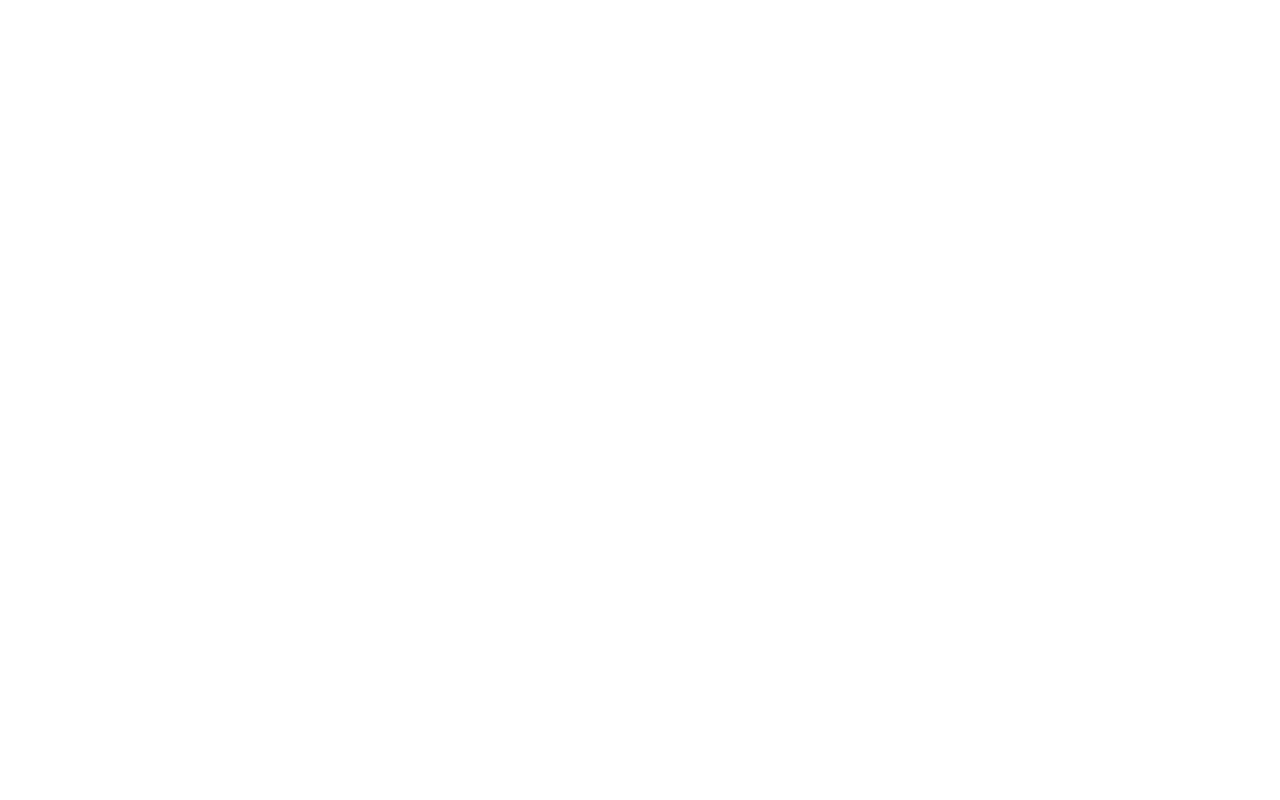
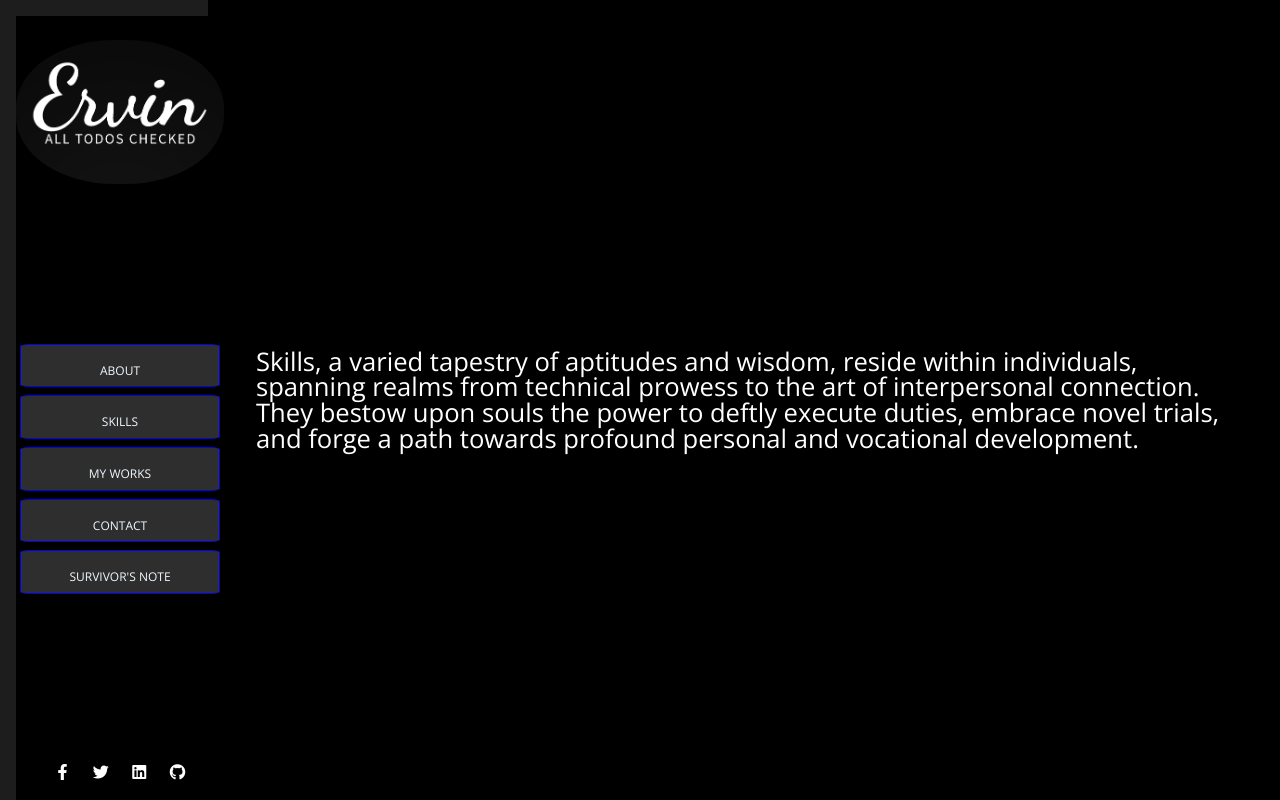
Before and after one commit to ervinMamutov/Portfolio, a website: page pages/skills.html in a window 1280 px wide. Drawn offline with nearby package versions, Linux system fonts and the light colour scheme; a web font is replaced by a local one.

Commit message:
added social link to skills

```diff
--- a/pages/skills.html
+++ b/pages/skills.html
@@ -0,0 +1,107 @@
+<!DOCTYPE html>
+<html lang="en">
+  <head>
+    <meta charset="UTF-8" />
+    <link rel="icon" type="image/svg+xml" href="./public/img/icon-er.png" />
+    <!-- ./client/assets/favicon.ico" -->
+    <meta name="viewport" content="width=device-width, initial-scale=1.0" />
+    <title>Portfolio | Ervin Mamutov</title>
+    <link
+      rel="stylesheet"
+      href="https://cdnjs.cloudflare.com/ajax/libs/font-awesome/5.15.3/css/all.min.css"
+    />
+
+    <link href="../styles/index.css" rel="stylesheet" />
+  </head>
+  <body>
+    <section class="menu-left">
+      <div class="logo">
+        <a href="../index.html" class="home-link">
+          <img
+            src="../public/img/logo-ervin-bl.png"
+            alt="my photo"
+            class="logo-image"
+          />
+        </a>
+      </div>
+      <div class="menu-more">
+        <nav class="more">
+          <ul class="more-info">
+            <li class="page-link">
+              <a href="./about.html" class="link">About</a>
+            </li>
+            <li class="page-link">
+              <a href="./skills.html" class="link">Skills</a>
+            </li>
+            <li class="page-link">
+              <a href="./works.html" class="link">My Works</a>
+            </li>
+            <li class="page-link">
+              <a href="./contact.html" class="link">Contact</a>
+            </li>
+            <li class="page-link">
+              <a href="./blog.html" class="link">Survivor's note</a>
+            </li>
+          </ul>
+        </nav>
+      </div>
+      <div class="social">
+        <ul class="social-wrapper">
+          <li class="icon facebook">
+            <a
+              href="https://www.facebook.com/"
+              class="link-social"
+              target="_blank"
+              aria-label="Facebook"
+            >
+              <span><i class="fab fa-facebook-f"></i></span>
+            </a>
+          </li>
+          <li class="icon twitter">
+            <a
+              href=" https://twitter.com"
+              class="link-social"
+              target="_blank"
+              aria-label="Twitter"
+            >
+              <span><i class="fab fa-twitter"></i></span>
+            </a>
+          </li>
+          <li class="icon linkedin">
+            <a
+              href=" https://www.linkedin.com/"
+              class="link-social"
+              target="_blank"
+              aria-label="Twitter"
+            >
+              <span><i class="fab fa-linkedin"></i></span>
+            </a>
+          </li>
+          <li class="icon github">
+            <a
+              href="https://github.com/ervinMamutov"
+              class="link-social"
+              target="_blank"
+              aria-label="GitHub"
+            >
+              <span><i class="fab fa-github"></i></span>
+            </a>
+          </li>
+        </ul>
+      </div>
+    </section>
+    <main>
+      <section class="description">
+        <div class="text-feeld">
+          <p class="blast-root">
+            Skills, a varied tapestry of aptitudes and wisdom, reside within
+            individuals, spanning realms from technical prowess to the art of
+            interpersonal connection. They bestow upon souls the power to deftly
+            execute duties, embrace novel trials, and forge a path towards
+            profound personal and vocational development.
+          </p>
+        </div>
+      </section>
+    </main>
+  </body>
+</html>
--- a/styles/index.css
+++ b/styles/index.css
@@ -1,5 +1,10 @@
 @import url(https://fonts.googleapis.com/css?family=Space+Mono:regular,700&display=swap);
+
 @import url(https://fonts.googleapis.com/css?family=Righteous:regular&display=swap);
+
 @import url(https://fonts.googleapis.com/css?family=Open+Sans:regular,500,700&display=swap);
+
 @import url(https://fonts.googleapis.com/css?family=Material+Icons:regular&display=swap);
+
 @import url("./home.css");
+@import url("./skills.css");
--- /dev/null
+++ b/styles/skills.css
@@ -0,0 +1,53 @@
+@import url(https://fonts.googleapis.com/css?family=Poppins:500,500italic&display=swap);
+
+.social {
+  display: grid;
+  font-family: Poppins, sans-serif;
+  place-items: center;
+}
+
+.social-wrapper {
+  display: inline-flex;
+  list-style: none;
+}
+
+.social-wrapper .icon {
+  position: relative;
+  display: flex;
+  background: rgb(0, 0, 0);
+  border-radius: 50%;
+  padding: 0.2rem;
+  margin: 0.2rem;
+  width: 2rem;
+  height: 2rem;
+  font-size: 1rem;
+  justify-content: center;
+  align-items: center;
+  flex-direction: column;
+  cursor: pointer;
+  transition: all 0.2s cubic-bezier(0.68, -0.55, 0.265, 1.55);
+}
+
+.link-social {
+  color: #fff;
+}
+
+.social-wrapper .facebook:hover {
+  background: #1877f2;
+  color: #fff;
+}
+
+.social-wrapper .twitter:hover {
+  background: #1da1f2;
+  color: #fff;
+}
+
+.social-wrapper .linkedin:hover {
+  background: #297eb3;
+  color: #fff;
+}
+
+.social-wrapper .github:hover {
+  background: #333;
+  color: #fff;
+}
```
